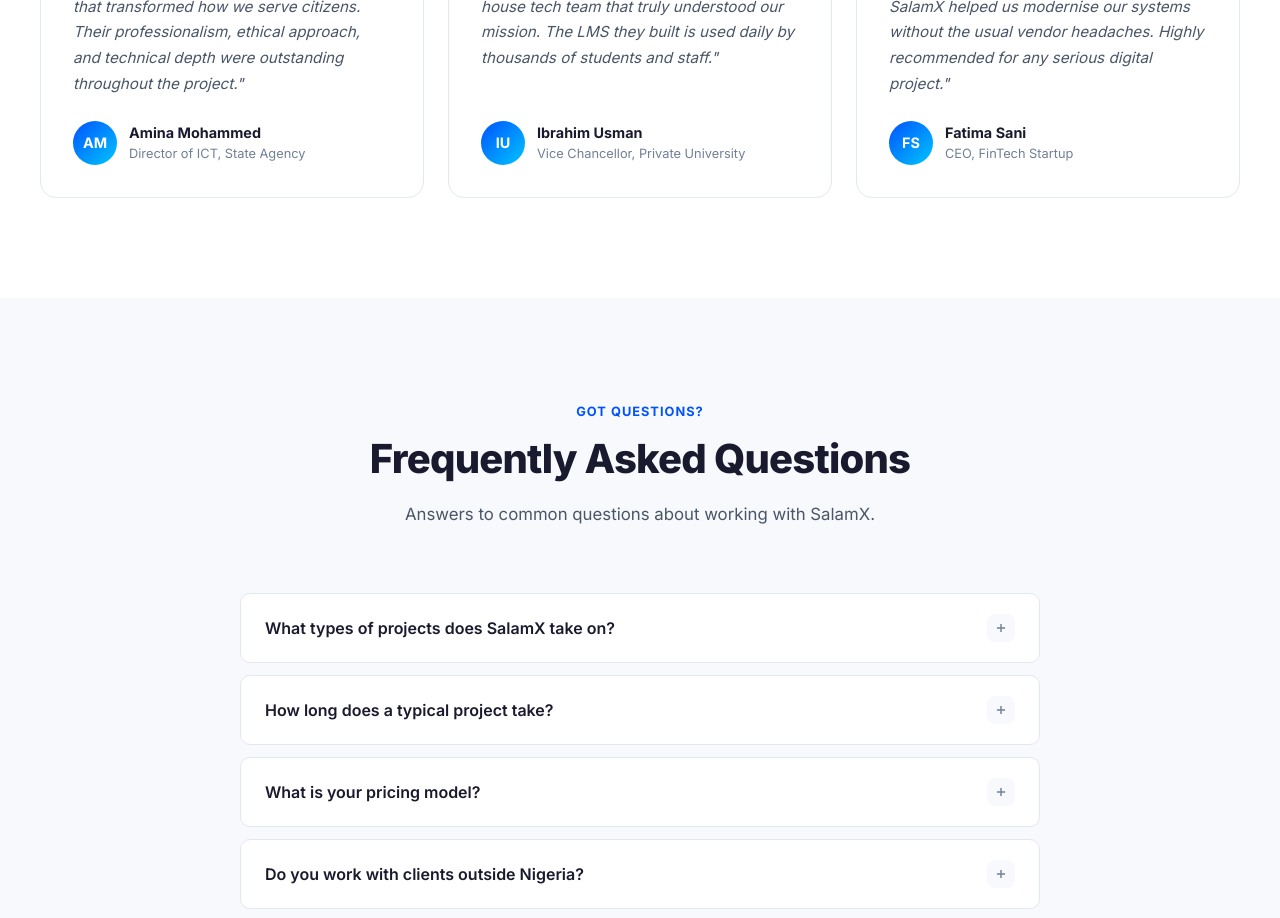
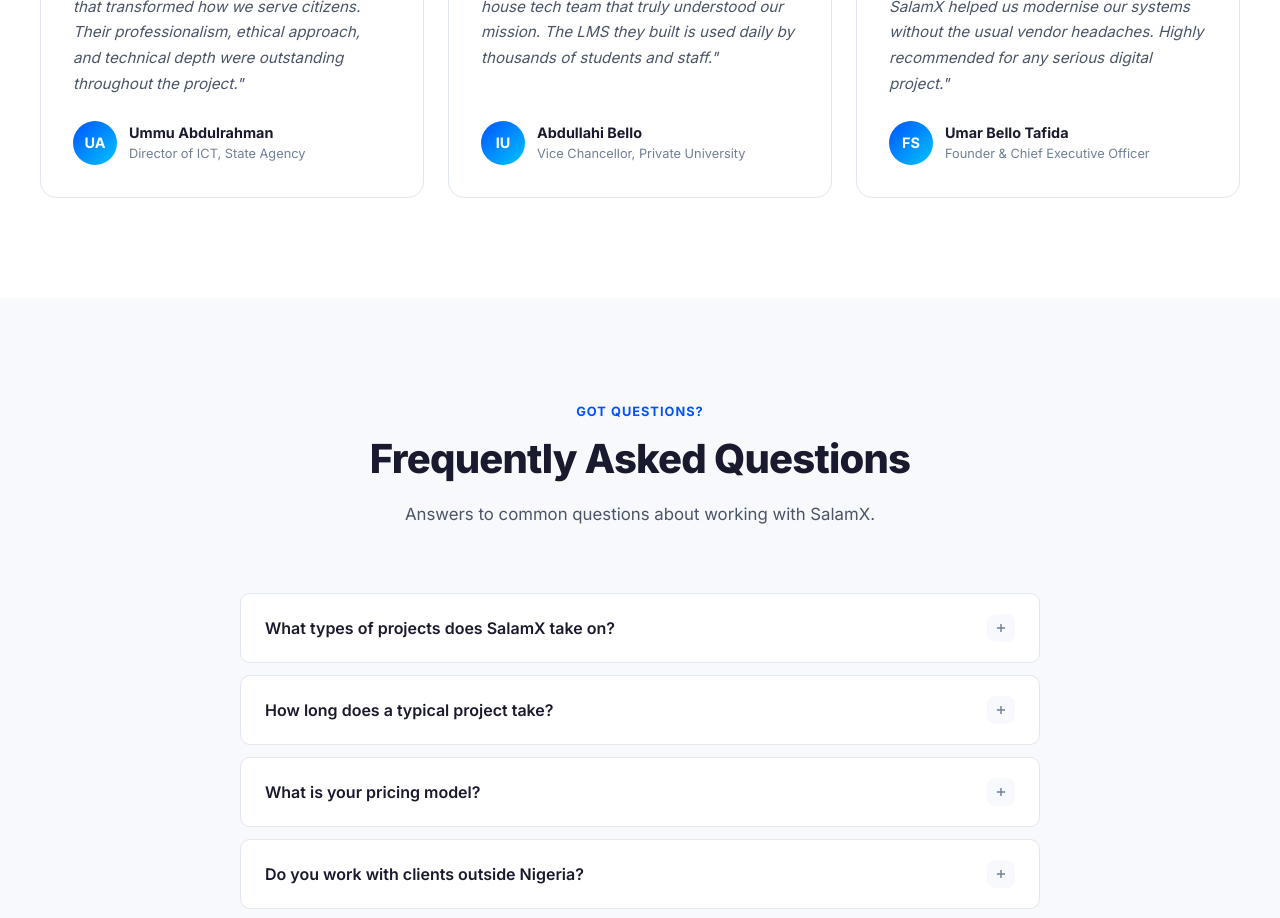
Before and after one commit to salamxhq/salamxhq, a plain HTML site: page index.html in a window 1280 px wide. Shown: the part 8660-9578 px from the top of the page. Drawn offline with Linux system fonts and the light colour scheme.

Commit message:
Update testimonials with new author names and titles

```diff
--- a/index.html
+++ b/index.html
@@ -1286,9 +1286,9 @@
           </div>
           <p class="testimonial-text">"SalamX delivered a robust digital platform that transformed how we serve citizens. Their professionalism, ethical approach, and technical depth were outstanding throughout the project."</p>
           <div class="testimonial-author">
-            <div class="author-avatar">AM</div>
+            <div class="author-avatar">UA</div>
             <div class="author-info">
-              <h4>Amina Mohammed</h4>
+              <h4>Ummu Abdulrahman</h4>
               <p>Director of ICT, State Agency</p>
             </div>
           </div>
@@ -1305,7 +1305,7 @@
           <div class="testimonial-author">
             <div class="author-avatar">IU</div>
             <div class="author-info">
-              <h4>Ibrahim Usman</h4>
+              <h4>Abdullahi Bello</h4>
               <p>Vice Chancellor, Private University</p>
             </div>
           </div>
@@ -1322,8 +1322,8 @@
           <div class="testimonial-author">
             <div class="author-avatar">FS</div>
             <div class="author-info">
-              <h4>Fatima Sani</h4>
-              <p>CEO, FinTech Startup</p>
+              <h4>Umar Bello Tafida</h4>
+              <p>Founder & Chief Executive Officer</p>
             </div>
           </div>
         </div>
```
